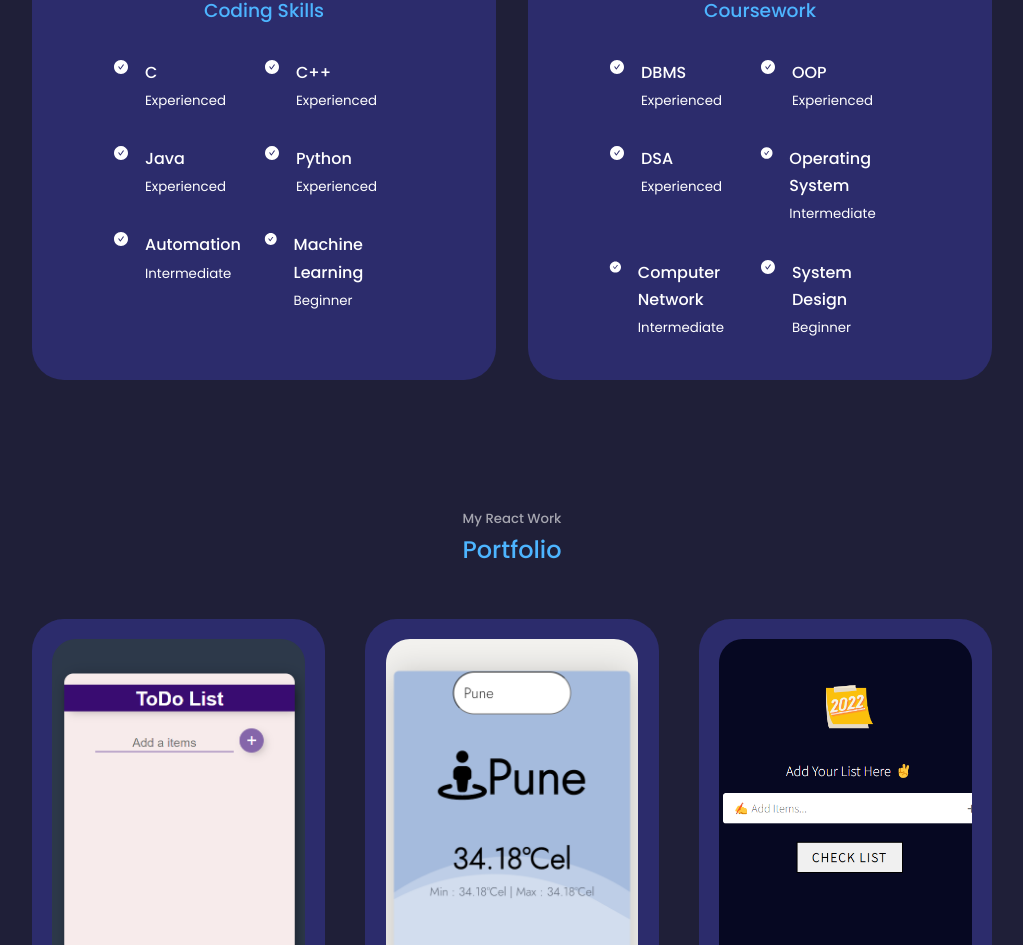
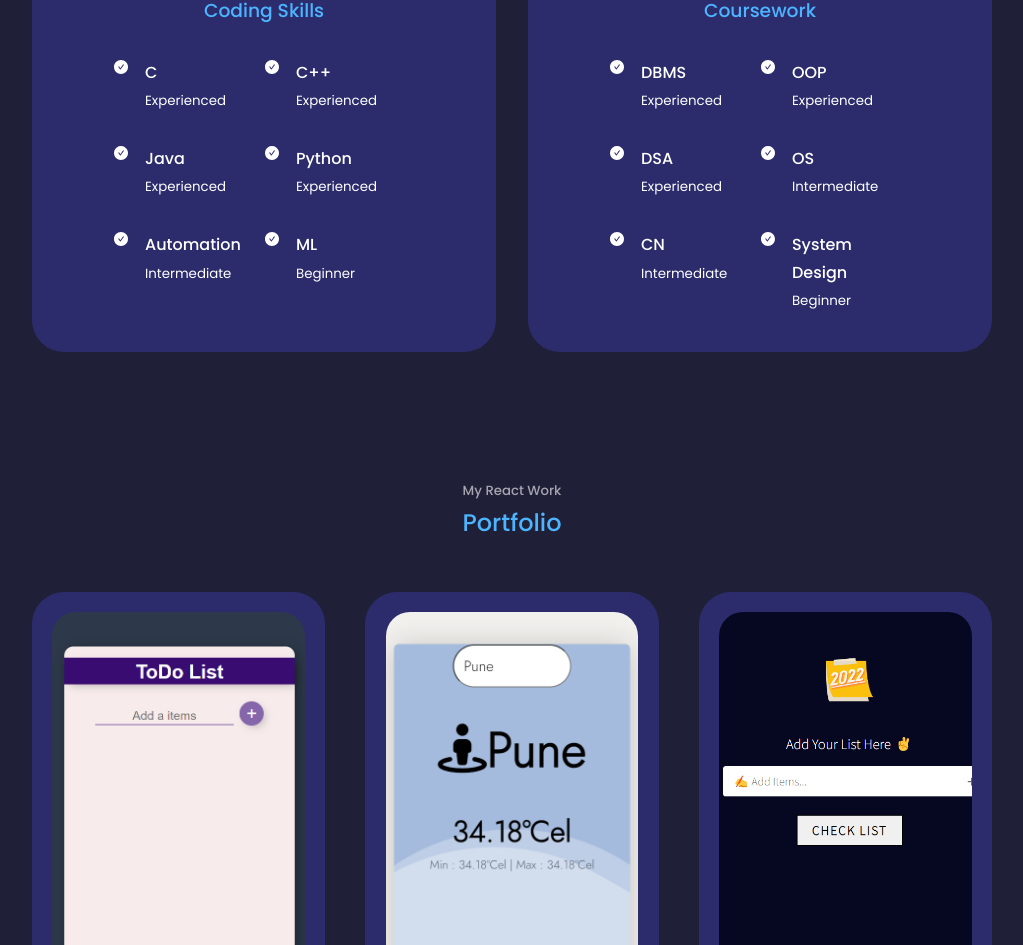
Before and after one commit to raskarabhi45/myportfolio, a React (Create React App) app: page / in a window 1280 px wide. Shown: the part 3153-4098 px from the top of the page, without its empty margins (128-1151 px from the left). Built offline with nearby package versions, Linux system fonts and the light colour scheme; the HTML template or start-up script is replaced by a standard one; a web font is replaced by a local one.

Commit message:
myportfolio

```diff
--- a/src/Components/experience/experience.jsx
+++ b/src/Components/experience/experience.jsx
@@ -175,7 +175,7 @@ const Experience = () => {
     <article className="experience__details">
       <AiFillCheckCircle className=".experience__details-icon" />
       <div>
-      <h4>Machine Learning</h4>
+      <h4>ML</h4>
       <small className="text-align">Beginner</small>
       </div>
     </article>
@@ -218,7 +218,7 @@ const Experience = () => {
     <article className="experience__details">
     <AiFillCheckCircle className=".experience__details-icon" />
       <div>
-      <h4>Operating System</h4>
+      <h4>OS</h4>
       <small className="text-align">Intermediate</small>
       </div>
     </article>
@@ -226,7 +226,7 @@ const Experience = () => {
     <article className="experience__details">
     <AiFillCheckCircle className=".experience__details-icon" />
       <div>
-      <h4>Computer Network</h4>
+      <h4>CN</h4>
       <small className="text-align">Intermediate</small>
       </div>
     </article>
```
